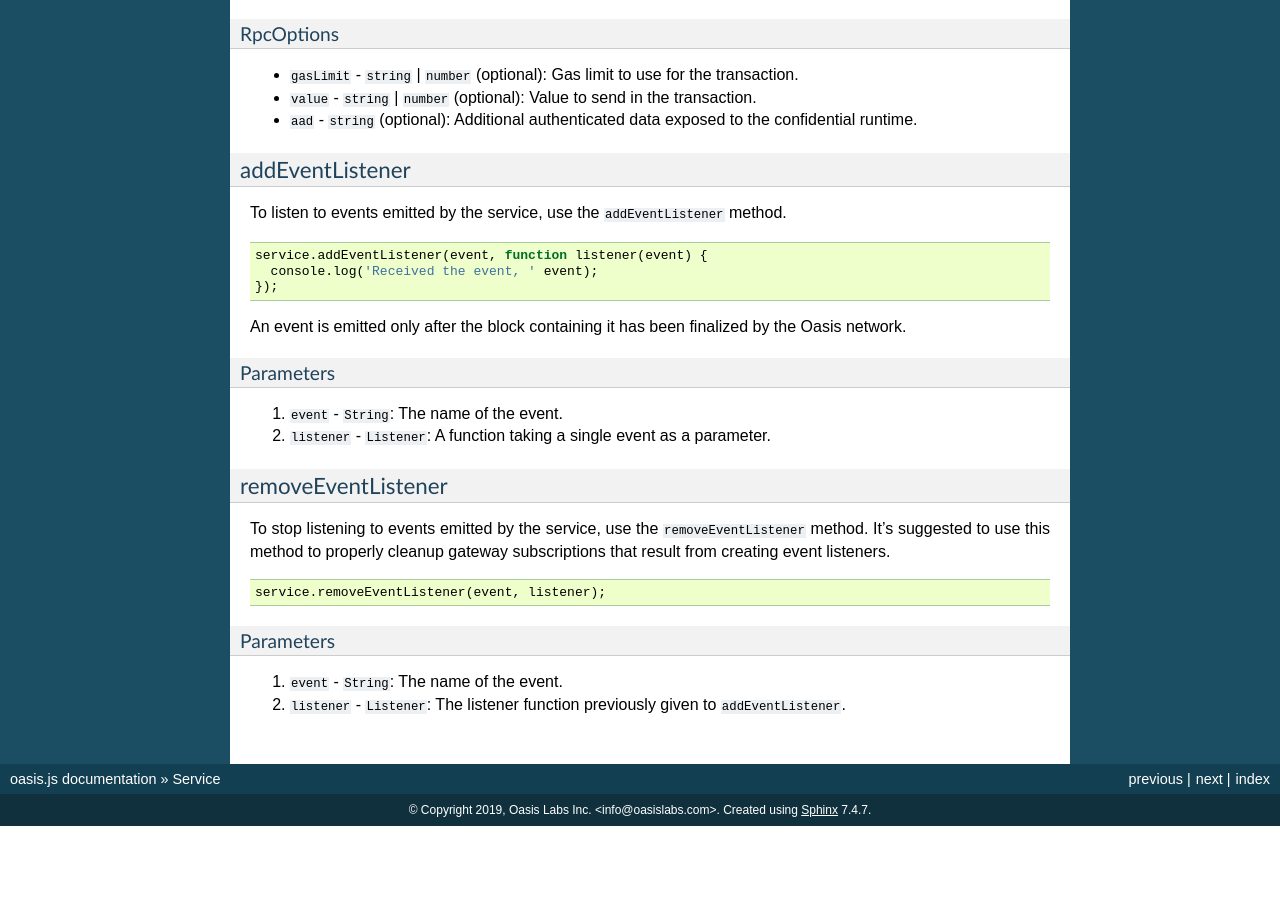
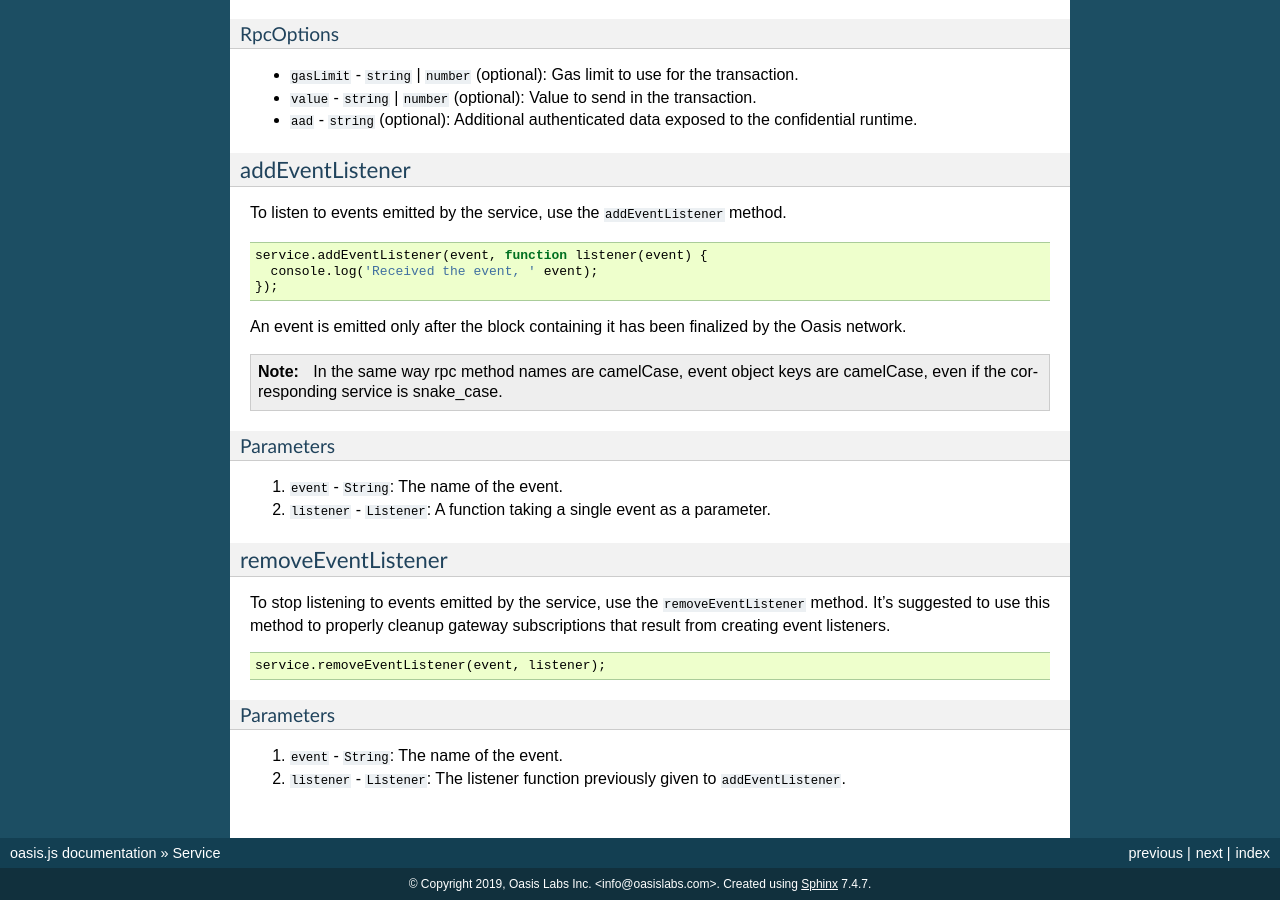
Before and after one commit to oasislabs/oasis.js, a Sphinx documentation site: the page built from docs/service.rst, in a window 1280 px wide and 900 px high, scrolled down 1621 px. Built offline with Sphinx 7.4.7, drawn with Linux system fonts in a browser that asks for light colours; before the commit the page ends 2447 px from its top, so only the background shows below that.

Commit message:
docs: camelCase event object keys

```diff
--- a/docs/service.rst
+++ b/docs/service.rst
@@ -120,6 +120,11 @@ To listen to events emitted by the service, use the ``addEventListener`` method.
 
 An event is emitted only after the block containing it has been finalized by the Oasis network.
 
+.. note::
+
+   In the same way rpc method names are camelCase, event object keys are camelCase, even if the
+   corresponding service is snake_case.
+
 Parameters
 ----------
 1. ``event`` - ``String``: The name of the event.
```
